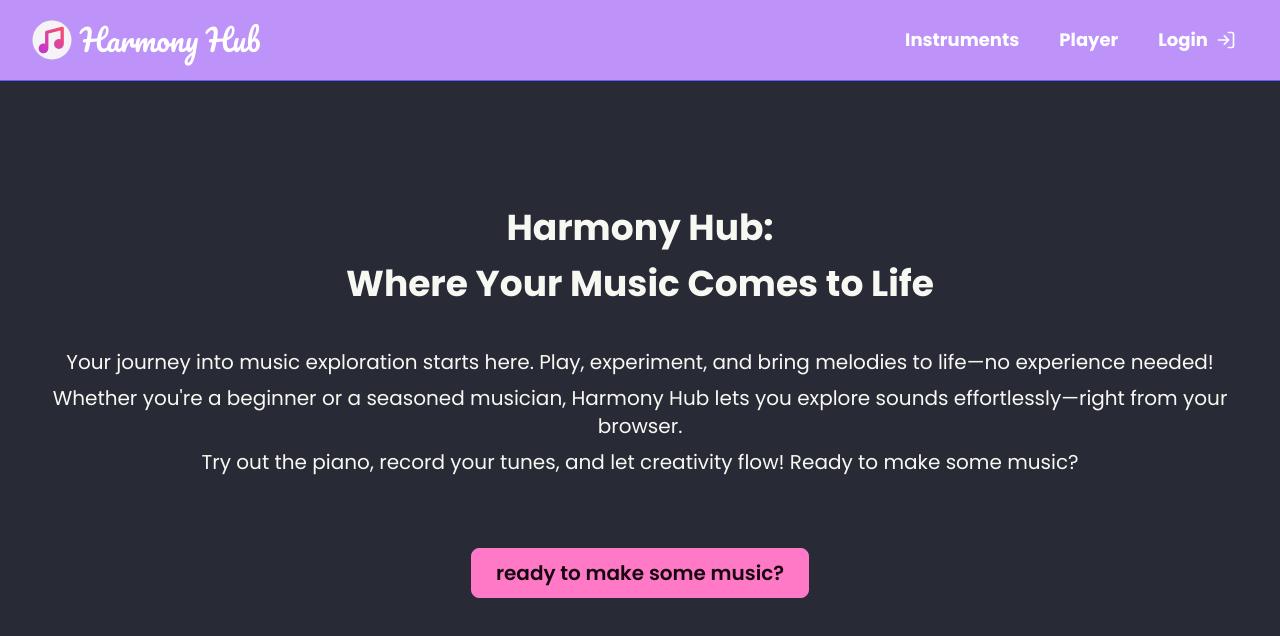
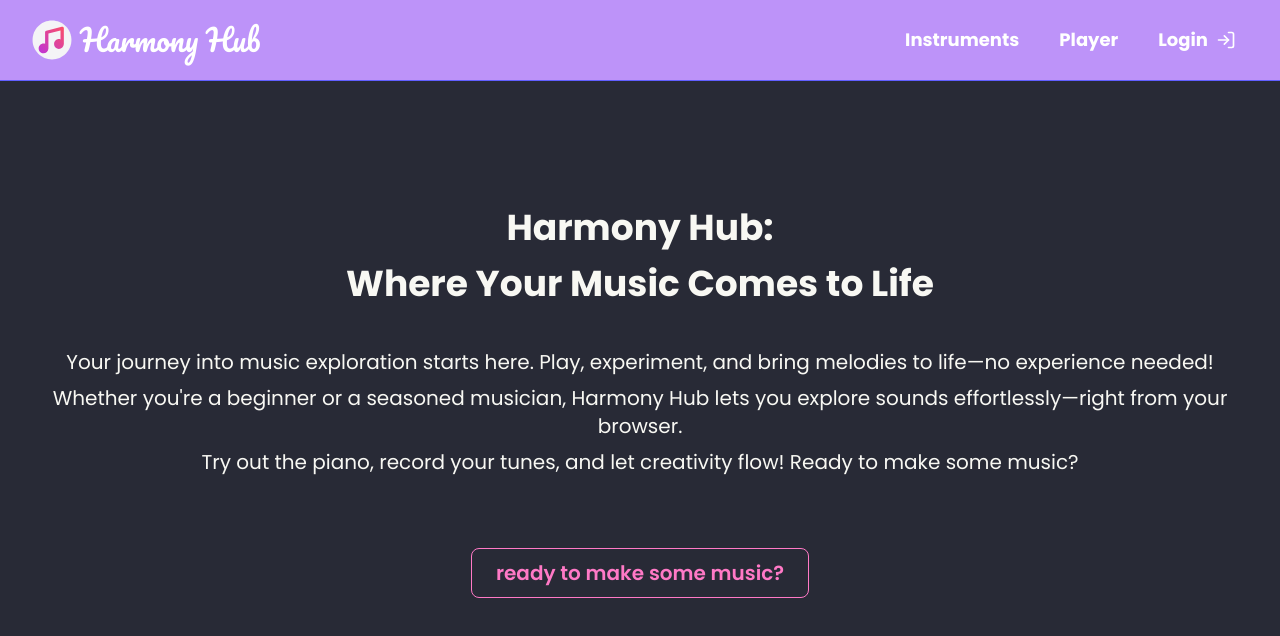
Before and after one commit to Mastle/harmony-hub-app, a React (Vite) app: page / in a window 1280 px wide. Shown: the top 636 px of the page. Built offline with nearby package versions, Linux system fonts and the light colour scheme.

Commit message:
redesign homepage button

```diff
--- a/src/App.jsx
+++ b/src/App.jsx
@@ -28,7 +28,6 @@ const App = () => {
 export default App
 /*
  - steps:
-    --- Restructuring the app for react router
     --- Add a "piano" card and then a "coming soon" instrument card to the "instruments" page
     --- Style the piano as best as you can
     --- Features to add along side the virtual piano:
--- a/src/components/HomePage.jsx
+++ b/src/components/HomePage.jsx
@@ -26,7 +26,7 @@ const HomePage = () => {
         </div>
         <div className="text-center mt-16">
           <Link
-            className="btn btn-primary mt-2 p-6 text-xl"
+            className="btn btn-outline btn-primary mt-2 p-6 text-xl"
             to="/instruments/piano"
           >
             ready to make some music?
```
